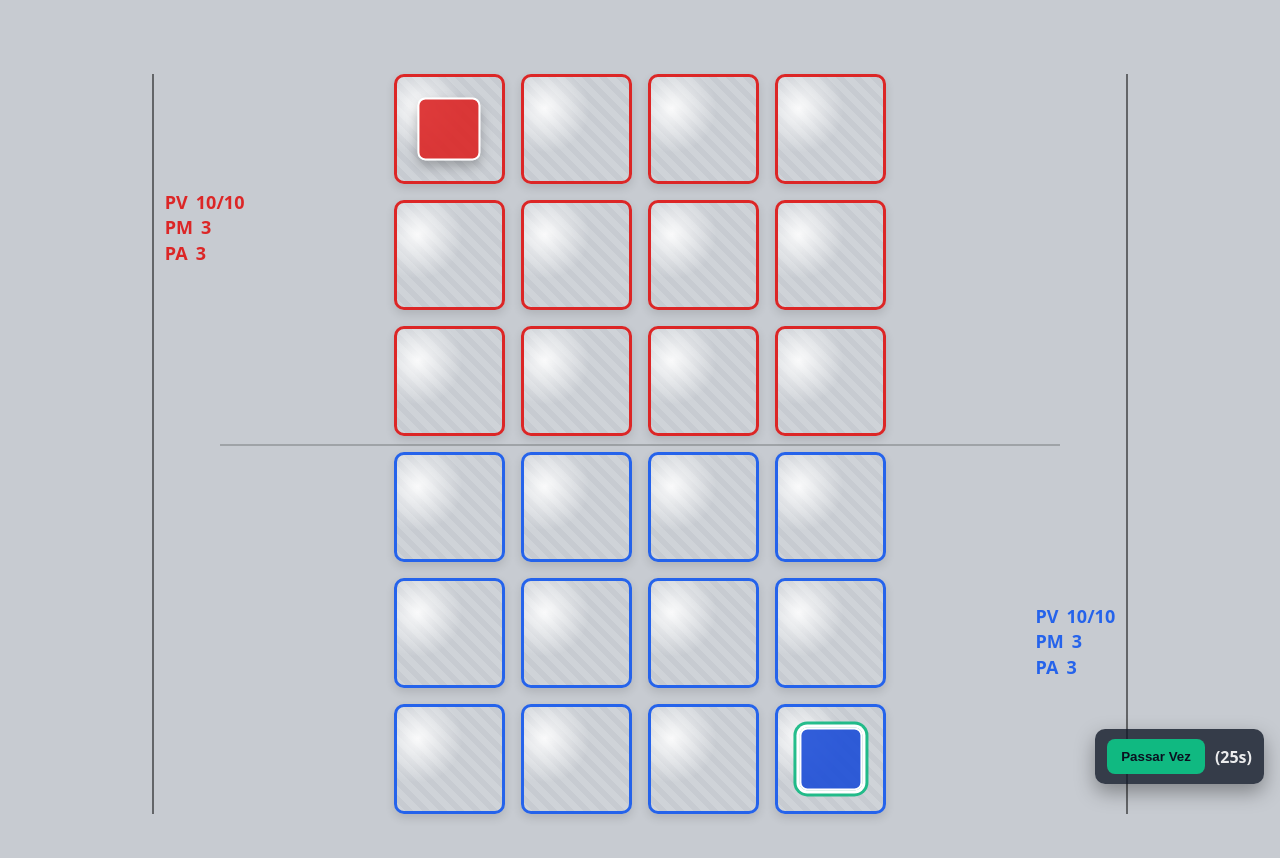
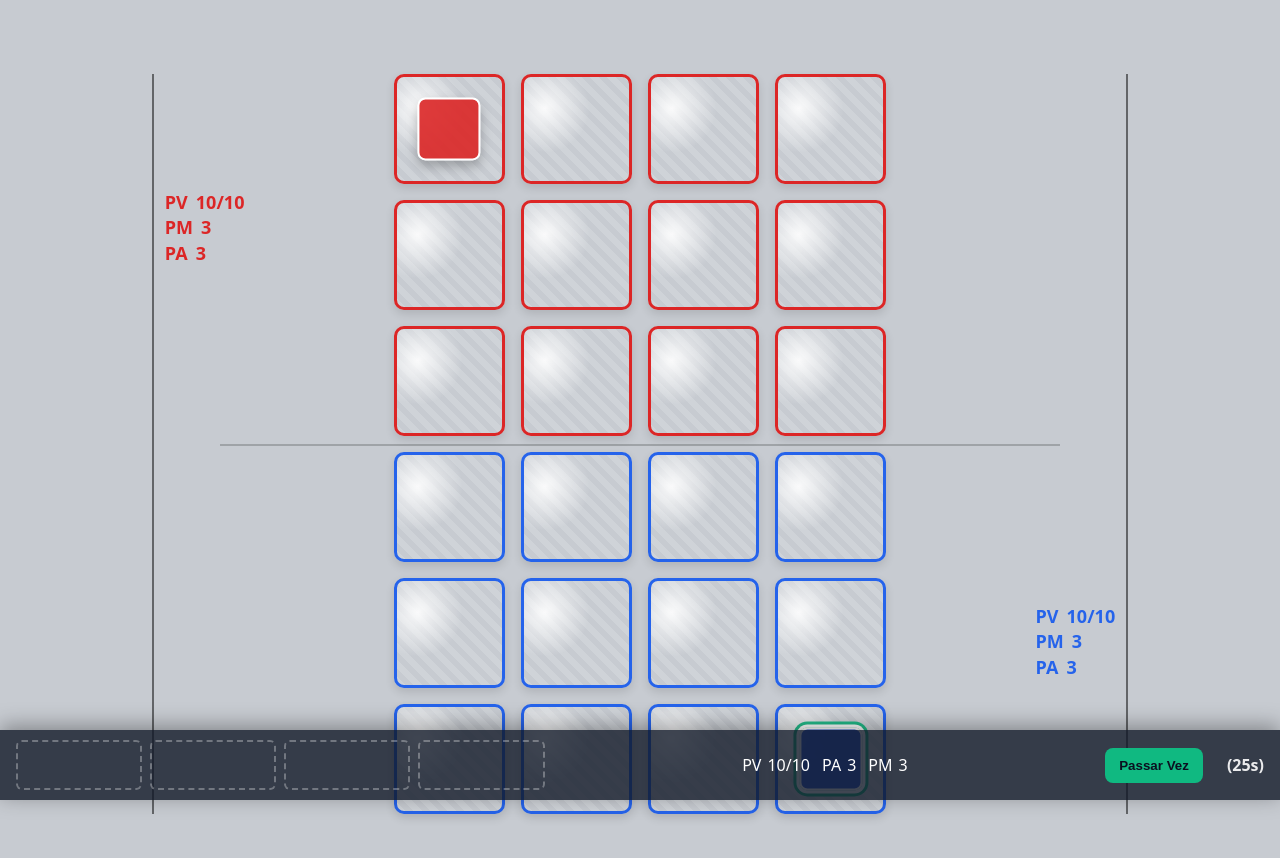
Before and after one commit to malgany/tabuleiro, a plain HTML site: page index.html in a window 1280 px wide. Drawn offline with Linux system fonts and the light colour scheme.

Commit message:
feat: add slots and metrics to turn panel

```diff
--- a/app.js
+++ b/app.js
@@ -31,9 +31,18 @@
     });
   }
 
+  let bluePanelRefs = null;
+  function updateBluePanel(state) {
+    if (!bluePanelRefs) return;
+    bluePanelRefs.pv.textContent = `${state.pv}/10`;
+    bluePanelRefs.pa.textContent = `${state.pa}`;
+    bluePanelRefs.pm.textContent = `${state.pm}`;
+  }
+
   function updateHudAll(blueState, redState) {
     updateHudSide('.measure-left', blueState);
     updateHudSide('.measure-right', redState);
+    updateBluePanel(blueState);
   }
 
   function computeReachable(start, pm, isAllowed) {
@@ -261,12 +270,30 @@
       }
     }
 
-    // Painel e botão de passar vez
+    // Painel inferior com slots, métricas e botão de passar vez
     const panel = document.createElement('div');
     panel.className = 'turn-panel';
+
+    const slots = document.createElement('div');
+    slots.className = 'slots';
+    for (let i = 0; i < 4; i++) {
+      const slot = document.createElement('div');
+      slot.className = 'slot';
+      slots.appendChild(slot);
+    }
+
+    const metrics = document.createElement('div');
+    metrics.className = 'metrics';
+    metrics.innerHTML = `
+      <div class="metric"><span class="k">PV</span><span class="v pv"></span></div>
+      <div class="metric"><span class="k">PA</span><span class="v pa"></span></div>
+      <div class="metric"><span class="k">PM</span><span class="v pm"></span></div>
+    `;
+
     const passBtn = document.createElement('button');
     passBtn.className = 'pass-btn';
     passBtn.type = 'button';
+
     const timerEl = document.createElement('span');
     timerEl.className = 'turn-timer';
 
@@ -275,9 +302,18 @@
       timerEl.textContent = `(${Math.max(0, timeLeft)}s)`;
     }
 
+    panel.appendChild(slots);
+    panel.appendChild(metrics);
     panel.appendChild(passBtn);
     panel.appendChild(timerEl);
     document.body.appendChild(panel);
+
+    bluePanelRefs = {
+      pv: metrics.querySelector('.pv'),
+      pa: metrics.querySelector('.pa'),
+      pm: metrics.querySelector('.pm'),
+    };
+    updateBluePanel(units.blue);
 
     function passTurn() {
       // Reseta PM do que terminou
--- a/style.css
+++ b/style.css
@@ -182,18 +182,44 @@ body {
 /* Painel de turno */
 .turn-panel {
   position: fixed;
-  right: 16px;
-  bottom: 16px;
+  left: 0;
+  right: 0;
+  bottom: 0;
+  display: flex;
+  align-items: center;
+  gap: 16px;
+  background: rgba(17,24,39,.8);
+  color: #fff;
+  padding: 10px 16px;
+  box-shadow: 0 -4px 20px rgba(0,0,0,.35);
+  z-index: 10;
+}
+
+.turn-panel .slots {
+  flex: 1;
+  display: grid;
+  grid-template-columns: repeat(4, 1fr);
+  gap: 8px;
+}
+
+.turn-panel .slot {
+  border: 2px dashed rgba(255,255,255,.3);
+  border-radius: 6px;
+  min-height: 50px;
+}
+
+.turn-panel .metrics {
+  flex: 1;
+  display: flex;
+  justify-content: center;
+  gap: 12px;
+}
+
+.turn-panel .metrics .metric {
   display: inline-grid;
   grid-auto-flow: column;
-  gap: 10px;
-  align-items: center;
-  background: rgba(17,24,39,.8);
-  color: #fff;
-  padding: 10px 12px;
-  border-radius: 10px;
-  box-shadow: 0 8px 20px rgba(0,0,0,.35);
-  z-index: 10;
+  grid-auto-columns: max-content;
+  gap: 6px;
 }
 
 .turn-panel .pass-btn {
@@ -205,6 +231,7 @@ body {
   padding: 10px 14px;
   border-radius: 8px;
   cursor: pointer;
+  margin-left: auto;
 }
 
 .turn-panel .pass-btn:hover { filter: brightness(1.05); }
@@ -212,6 +239,7 @@ body {
 .turn-panel .turn-timer {
   font-weight: 700;
   opacity: .9;
+  margin-left: 8px;
 }
 
 /* Face simplificada: cantos com Naipe/A */
```
